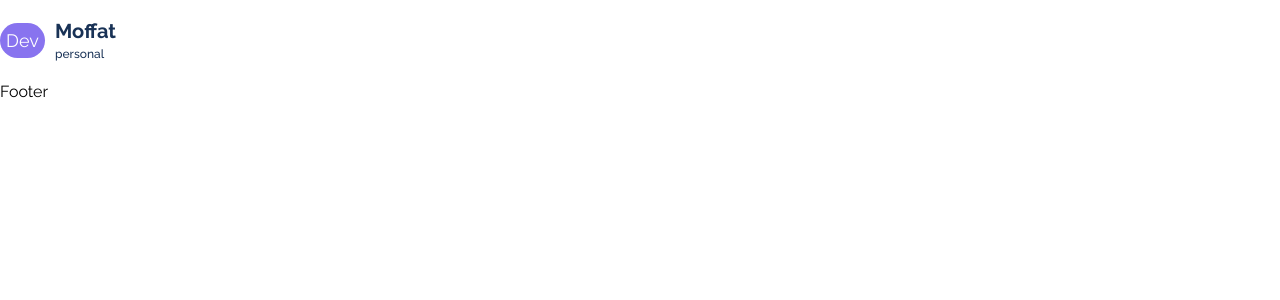
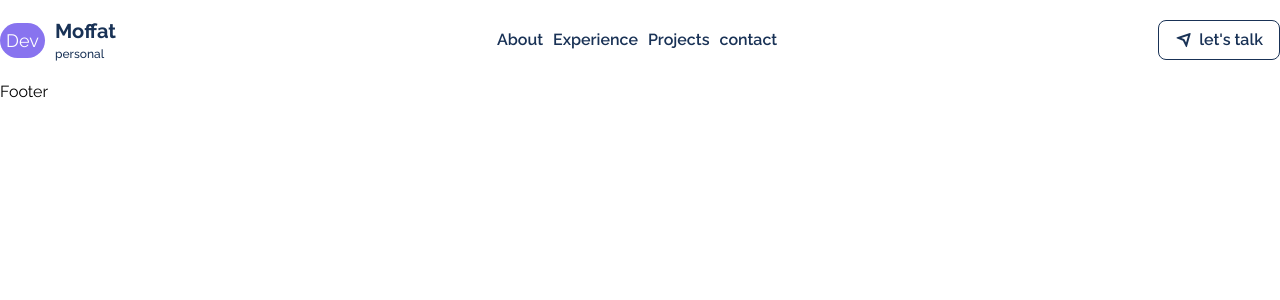
Before and after one commit to MoffatMuga/my-portfolio, a React (Vite) app: page / in a window 1280 px wide. Shown: the top 300 px of the page. Built offline with nearby package versions, Linux system fonts and the light colour scheme.

Commit message:
style header

```diff
--- a/src/components/Header/Header.jsx
+++ b/src/components/Header/Header.jsx
@@ -12,6 +12,29 @@ function Header() {
                     <p className='text-smallTextColor text-[12px] font-[500]'>personal</p>
                 </div>
             </div>
+
+            <div className="menu">
+                <ul className='flex items-center gap-[10px]'>
+                    <li>
+                        <a className= 'text-smallTextColor font-[600]'href="#about">About</a>
+                    </li>
+                    <li>
+                        <a className= 'text-smallTextColor font-[600]' href="#experience">Experience</a>
+                    </li>
+                    <li>
+                        <a className= 'text-smallTextColor font-[600]' href="#projects">Projects</a>
+                    </li>
+                    <li>
+                        <a className= 'text-smallTextColor font-[600]' href="#contact">contact</a>
+                    </li>
+                </ul>
+            </div>
+            <div className='flex items-center gap-4'>
+                <button className='flex items-center gap-2 text-smallTextColor font-[600] border border-solid border-smallTextColor py-2 px-4 rounded-[8px] max-h-[40px] hover:bg-smallTextColor hover:text-white hover:font-[500] '>
+                    <i class="ri-send-plane-line"></i> let's talk
+                </button>
+                <span className='md:hidden text-smallTextColor text-2xl cursor-pointer'><i class="ri-menu-4-fill"></i></span>
+            </div>
         </div>
     </div>
     </header>
```
Also changed, not shown: src/components/UI/Hero.jsx (added).
